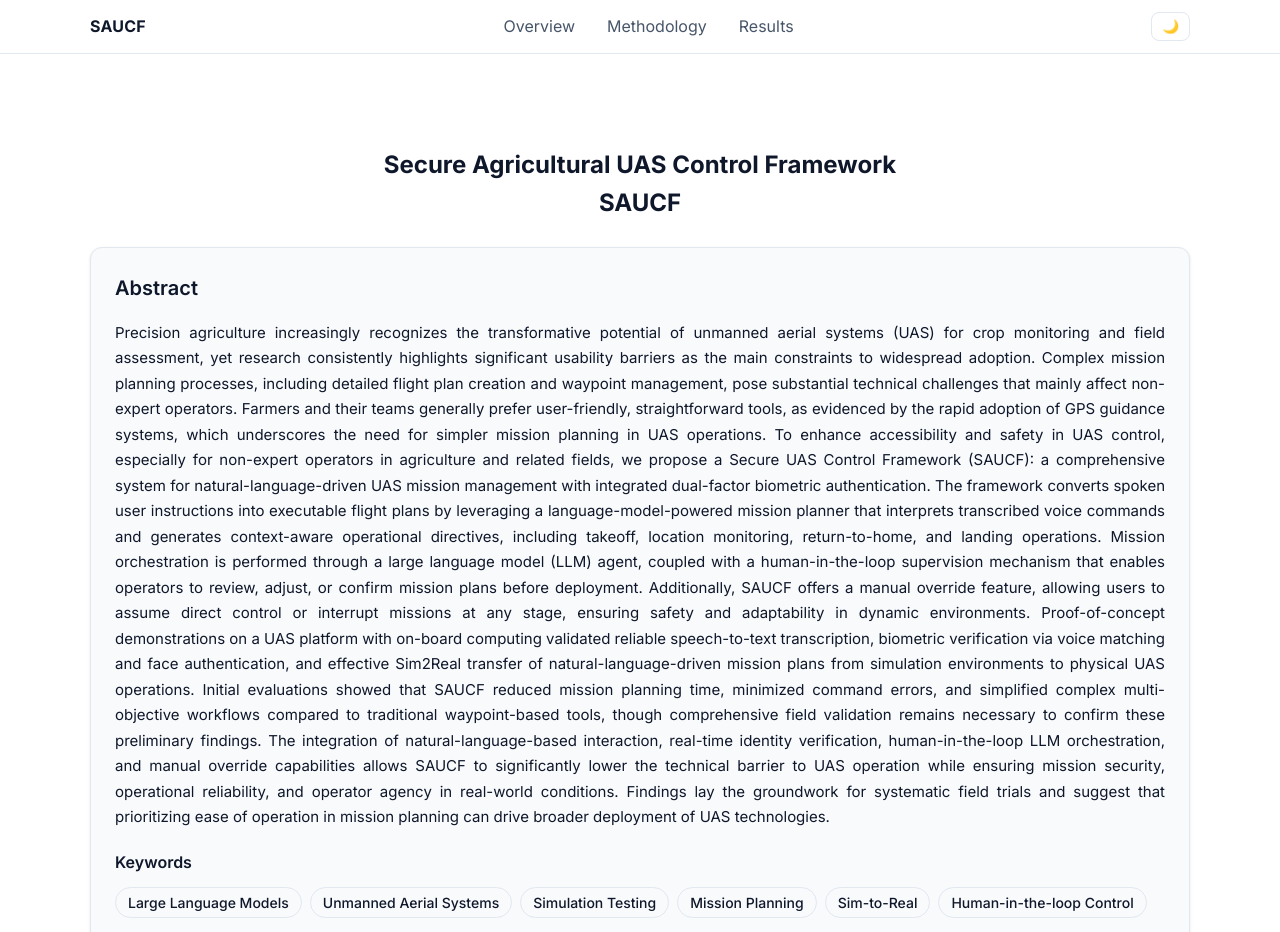
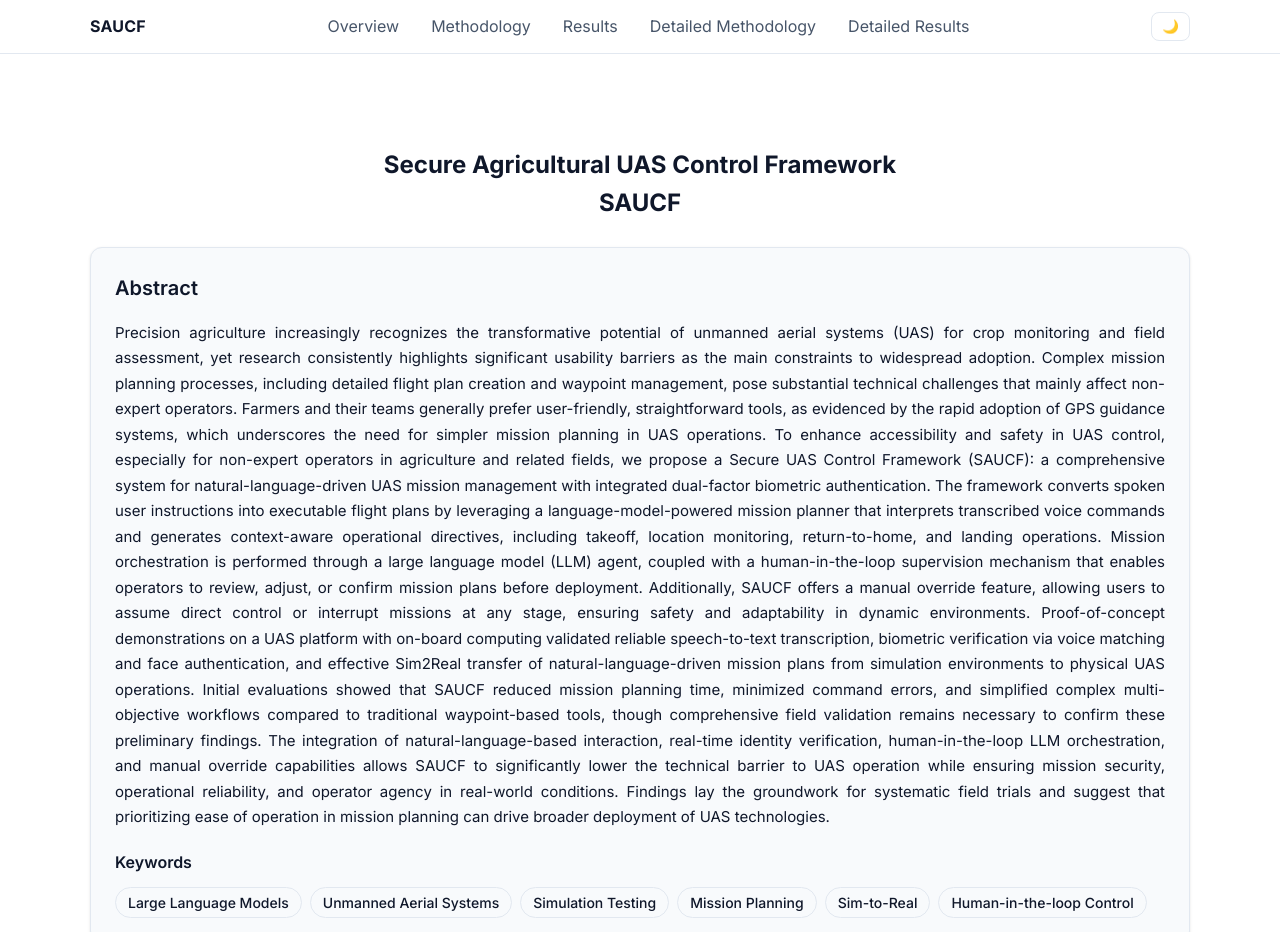
Before and after one commit to Nihar1402-iit/SAUCF-Project-Page, a plain HTML site: page index.html in a window 1280 px wide. Shown: the top 932 px of the page. Drawn offline with Linux system fonts and the light colour scheme.

Commit message:
chnages3

```diff
--- a/index.html
+++ b/index.html
@@ -25,6 +25,8 @@
             <!-- <li><a href="#paper">Paper</a></li> -->
             <li><a href="#methodology">Methodology</a></li>
             <li><a href="#results">Results</a></li>
+            <li><a href="methodology-detailed.html">Detailed Methodology</a></li>
+            <li><a href="results.html">Detailed Results</a></li>
             <!-- <li><a href="#resources">Resources</a></li> -->
           </ul>
         </nav>
```
